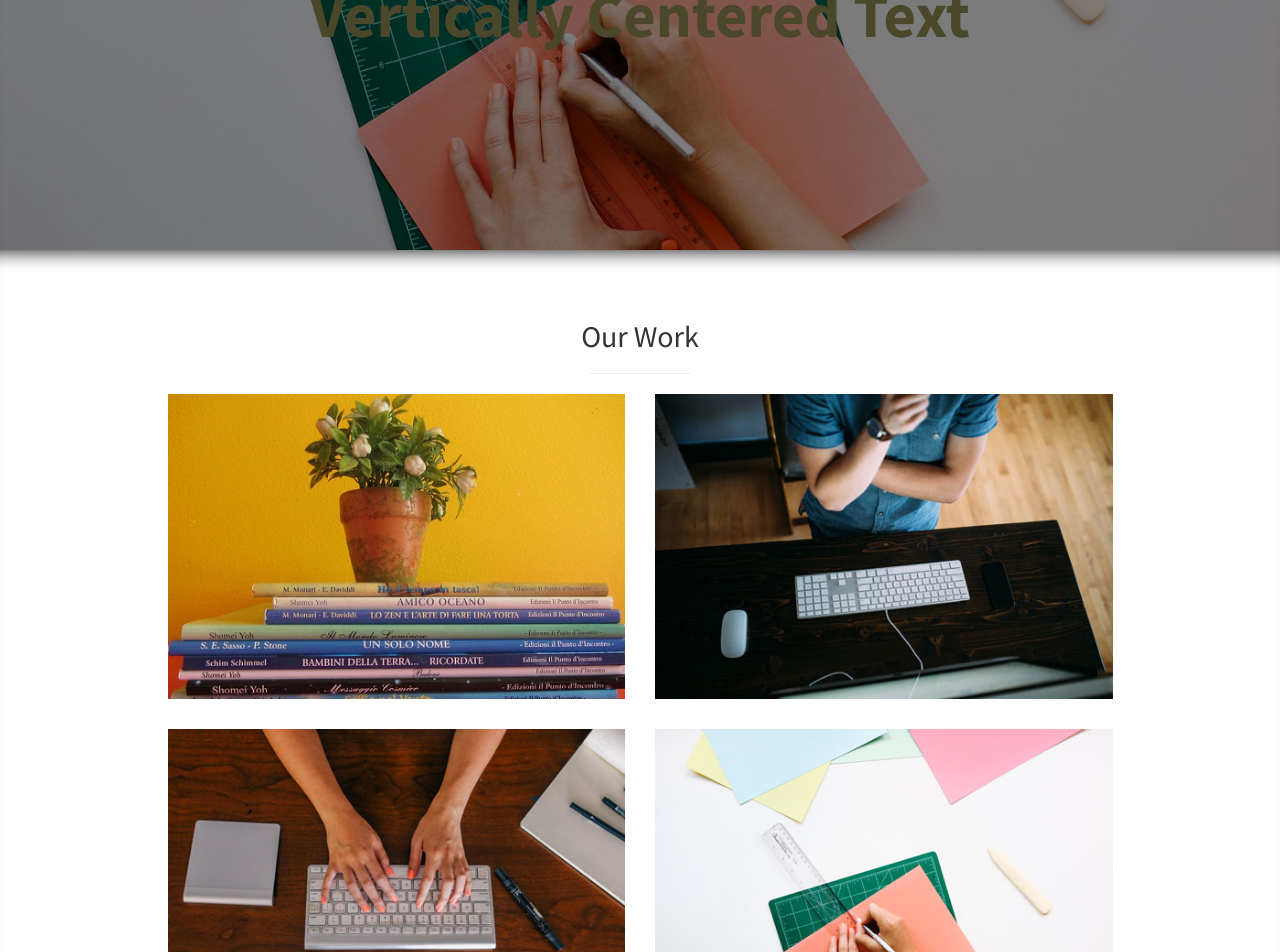
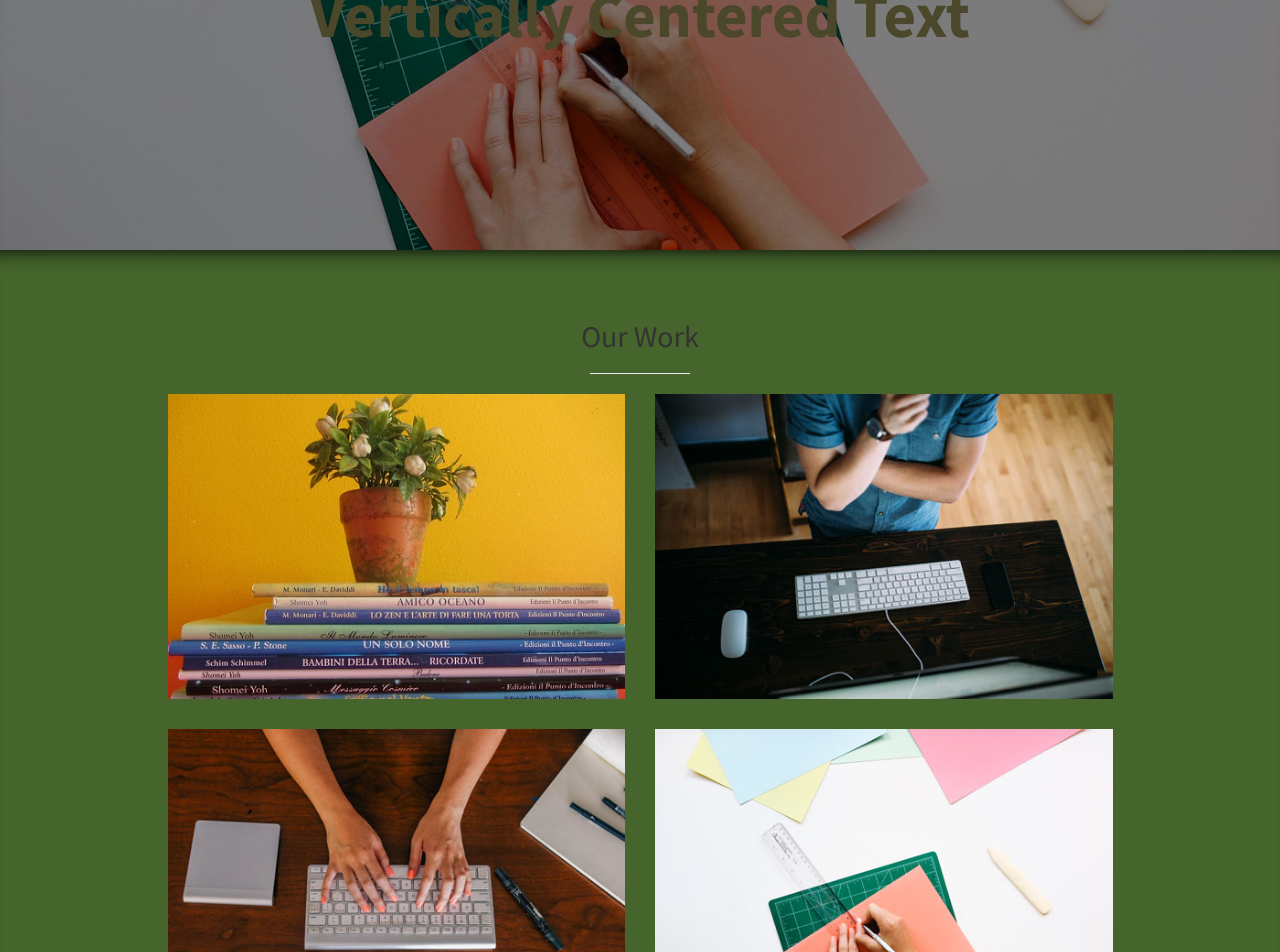
Before and after one commit to baldellig/italienisch, a Jekyll site: the page built from index.html, in a window 1280 px wide. Shown: the part 1742-2694 px from the top of the page. Built offline with Jekyll 4.4.1, drawn with Linux system fonts in a browser that asks for light colours.

Commit message:
new post

```diff
--- a/about/style.css
+++ b/about/style.css
@@ -164,7 +164,7 @@
 }
 
 .aboutme{
-	background-color: #F57F17;
+	background-color: #45652C;
 	color: #fafafa;
 	overflow: auto;
 	box-shadow: inset 0 20px 20px -20px #000000;;
@@ -179,7 +179,7 @@
 }
 
 .skills{
-	background-color: #BF360C;
+	background-color: #E2E2BC;
 	color: #fafafa;
 	box-shadow: inset 0 20px 20px -20px #000000;;
 }
@@ -189,7 +189,7 @@
 }
 
 .contact{
-	background-color: #0cbf92;
+	background-color: #a94442;
 	color: #fafafa;
 	box-shadow: inset 0 20px 20px -20px #000000;;
 }
--- a/css/stylish-portfolio.css
+++ b/css/stylish-portfolio.css
@@ -202,7 +202,8 @@
 
 .portfolio {
     padding: 50px 0;
-    box-shadow: inset 0 20px 20px -20px #000000
+    box-shadow: inset 0 20px 20px -20px #000000;
+    background: #45652C;
 }
 
 .portfolio-item {
```
